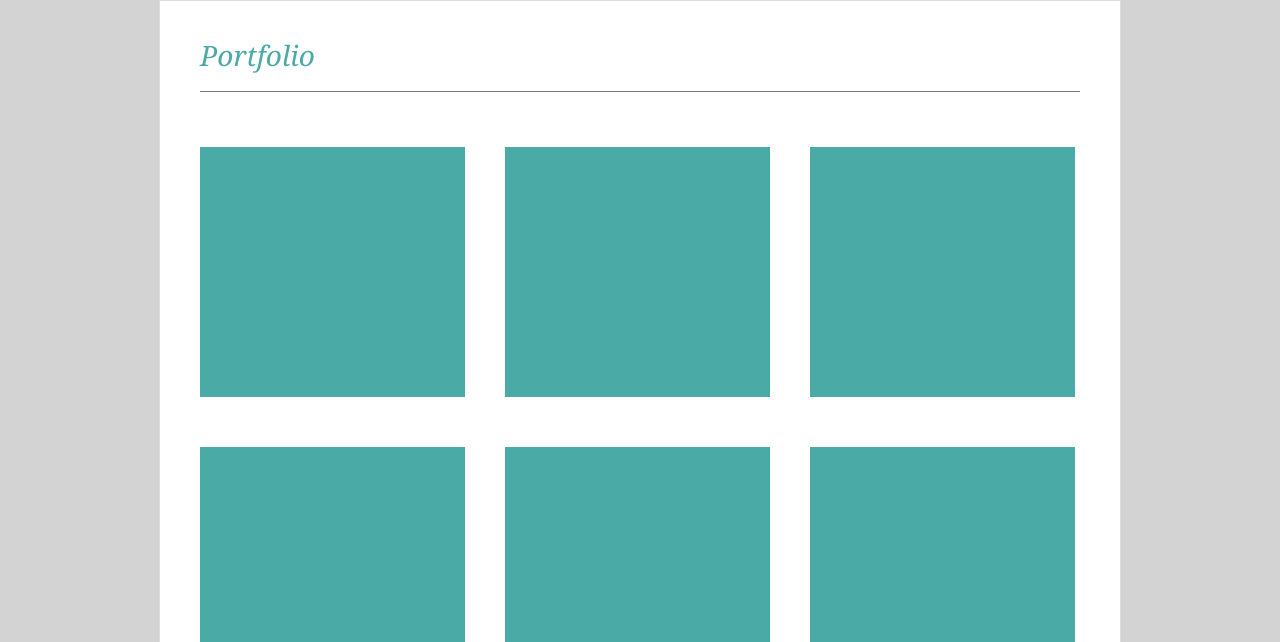
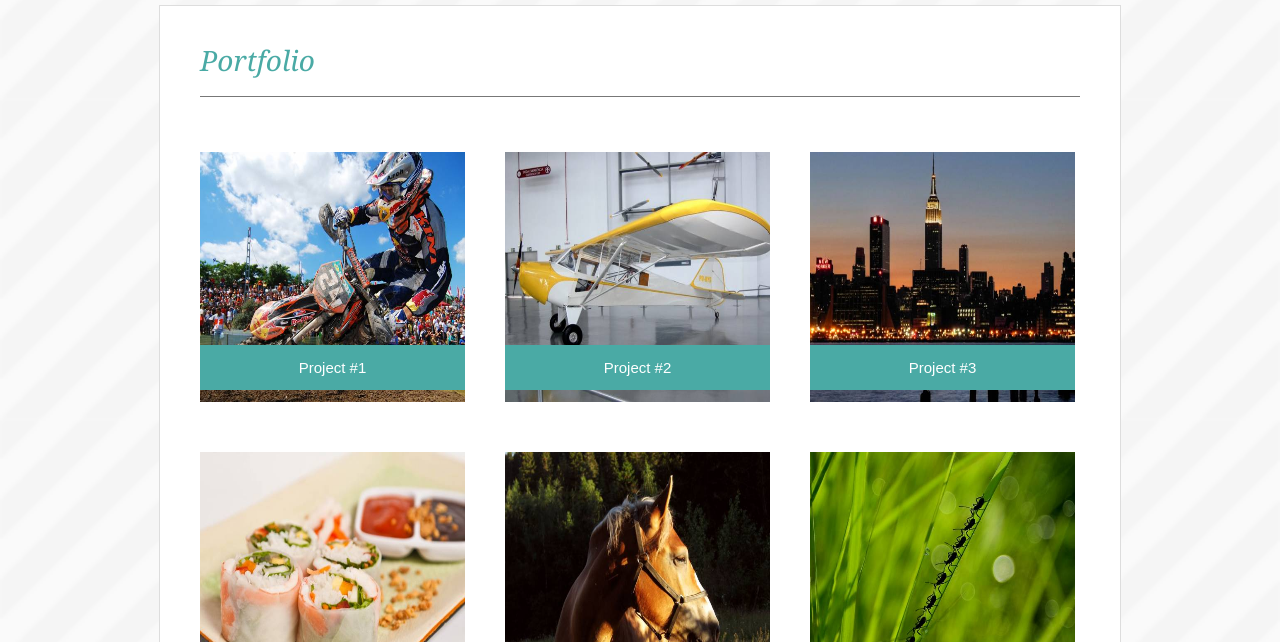
Before and after one commit to djreichel/Basic-Portfolio, a plain HTML site: page portfolio.html in a window 1280 px wide. Shown: the part 152-794 px from the top of the page. Drawn offline with Linux system fonts and the light colour scheme; files that its build step writes are made by us from their sources.

Commit message:
add final documents

```diff
--- a/assets/css/style.css
+++ b/assets/css/style.css
@@ -50,10 +50,23 @@ a {
     color: #777777;
 }
 
+/* mouse over link */
+a:hover {
+    color: #4aaaa5;
+    font-weight: bold;
+    /* border: solid 2px #4aaaa5;*/
+}
+
+/* click on link */
+a:active {
+    color: #1c403e;
+    font-weight: bold;
+}
+
 .background_img {
-    background-image: url("ps_neutral_2X.png");
+    background-image: url("../images/stripes-light.png");
     background-color: lightgray;
-    height: 500px; /* You must set a specified height */
+    /* height: 500px; You must set a specified height */
     background-position: center; /* Center the image */
     background-repeat: repeat;
     background-size: cover;
@@ -63,10 +76,11 @@ a {
     clear: both;
 }
 
-.background {
+.background_index {
     width: 960px;
-    height: 550px;
+    height: 650px;
     margin: auto;
+    margin-top: 40px;
     background-color: #ffffff;
     border: solid 1px #dddddd;
 }
@@ -75,6 +89,16 @@ a {
     width: 960px;
     height: 750px;
     margin: auto;
+    margin-top: 40px;
+    background-color: #ffffff;
+    border: solid 1px #dddddd;
+}
+
+.background {
+    width: 960px;
+    height: 550px;
+    margin: auto;
+    margin-top: 40px;
     background-color: #ffffff;
     border: solid 1px #dddddd;
 }
@@ -82,6 +106,7 @@ a {
 .image {
     margin-left: 40px;
     margin-right: 30px;
+    margin-bottom: 20px;
     width: 250px;
     height: 333px;
     float: left;
@@ -108,6 +133,7 @@ p {
     font-size: 20px;
     line-height: 145%;
     margin-right: 40px;
+    margin-left: 40px;
 }
 
 .footer {
@@ -116,6 +142,7 @@ p {
     border-top: solid 2px #4aaaa5;
     font-family: 'Arial', 'Helvetica Neue', Helvetica, sans-serif;
     font-size: 10px;
+    text-align: center;
     flex-shrink: 0;
 }
 
@@ -152,9 +179,27 @@ input[type=submit] {
 .port1 {
     width: 265px;
     height: 250px;
-    background-color: #4aaaa5;
+    background-color: #777777;
     margin-top: 30px;
     margin-left: 40px;
     margin-bottom: 20px;
     float: left;
+    position: static;
 }
+
+
+
+.port2 {
+    width: 265px;
+    background-color: #4aaaa5;
+    color: #ffffff;
+    margin-top: -60px;
+    font-family: 'Arial', 'Helvetica Neue', Helvetica, sans-serif;
+    font-size: 15px;
+    text-align: center;
+    padding-top: 15px;
+    padding-bottom: 15px;
+    float: left;
+    position: absolute;
+    z-index: 1;
+}
--- a/portfolio.html
+++ b/portfolio.html
@@ -18,17 +18,18 @@
         </div>
     </div>
 
-    <div class="background_img"><img src="assets/images/ps_neutral_2X.png" alt="horizontal_lines" style-width="1000px">
+    <div class="background_img">
         <div class="background_portfolio">
             <div class="about_me">Portfolio</div>
             <!--start portfolio images here-->
-            <div class="port1"></div>
-            <div class="port1"></div>
-            <div class="port1"></div>
-            <div class="port1"></div>
-            <div class="port1"></div>
-            <div class="port1"></div>
+            <div class="port1"><a href="#"><img src="assets/images/project1.jpg" alt="project 1" width="265px" height="250"><div class="port2">Project #1</div></a></div>
+            <div class="port1"><a href="#"><img src="assets/images/project2.jpg" alt="project 2" width="265px" height="250"><div class="port2">Project #2</div></a></div>
+            <div class="port1"><a href="#"><img src="assets/images/project3.jpg" alt="project 3" width="265px" height="250"><div class="port2">Project #3</div></a></div>
+            <div class="port1"><a href="#"><img src="assets/images/project4.jpg" alt="project 4" width="265px" height="250"><div class="port2">Project #4</div></a></div>
+            <div class="port1"><a href="#"><img src="assets/images/project5.jpg" alt="project 5" width="265px" height="250"><div class="port2">Project #5</div></a></div>
+            <div class="port1"><a href="#"><img src="assets/images/project6.jpg" alt="project 6" width="265px" height="250"><div class="port2">Project #6</div></a></div>
             <!--end portfolio images here-->
+
         </div>
 
     </div>
```
Also changed, not shown: contact.html (+1 -1 lines), index.html (+5 -4 lines), assets/images/project1.jpg (added), assets/images/project2.jpg (added), assets/images/project3.jpg (added), assets/images/project4.jpg (added), assets/images/project5.jpg (added), assets/images/project6.jpg (added), assets/images/ps_neutral.png (deleted), assets/images/ps_neutral_2X.png (deleted), assets/images/stripes-light.png (added).
